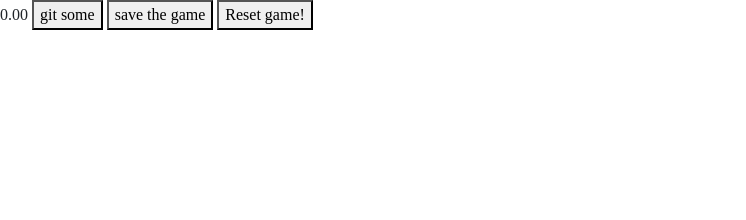
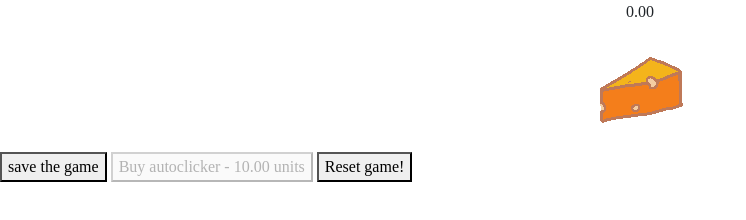
Before and after one commit to MarNicGit/CheeseClicker, a website built with webpack: page dist/index.html in a window 1280 px wide. Shown: the whole page, without its empty margins (0-746 px from the left). Built offline with nearby package versions, Linux system fonts and the light colour scheme; files whose address does not match are found by name.

Commit message:
start of styling

```diff
--- a/src/style/_bootstrap-import.scss
+++ b/src/style/_bootstrap-import.scss
@@ -1,4 +1,5 @@
-@import "bootstrap/scss/functions"; // Required
-@import "bootstrap/scss/variables"; // Required
-@import "bootstrap/scss/mixins"; // Required
-@import "bootstrap/scss/reboot"; // Required
+@import 'bootstrap/scss/functions'; // Required
+@import 'bootstrap/scss/variables'; // Required
+@import 'bootstrap/scss/mixins'; // Required
+@import 'bootstrap/scss/reboot'; // Required
+// @import 'bootstrap/scss/grid';
--- a/src/style/_layout.scss
+++ b/src/style/_layout.scss
@@ -1,3 +1,11 @@
-.hidden{
-    display: none;
+main{
+    display: flex;
+    flex-direction: column;
+    justify-items: center;
+
+    .container{
+        display: flex;
+        justify-content: center;
+
+    }
 }
--- a/src/style/site.scss
+++ b/src/style/site.scss
@@ -1,3 +1,3 @@
 @use 'vars';
+@use 'bootstrap-import';
 @use 'layout';
-@use 'bootstrap-import';
```
Also changed, not shown: dist/index.html, src/scripts/main.ts (line endings or trailing spaces).
